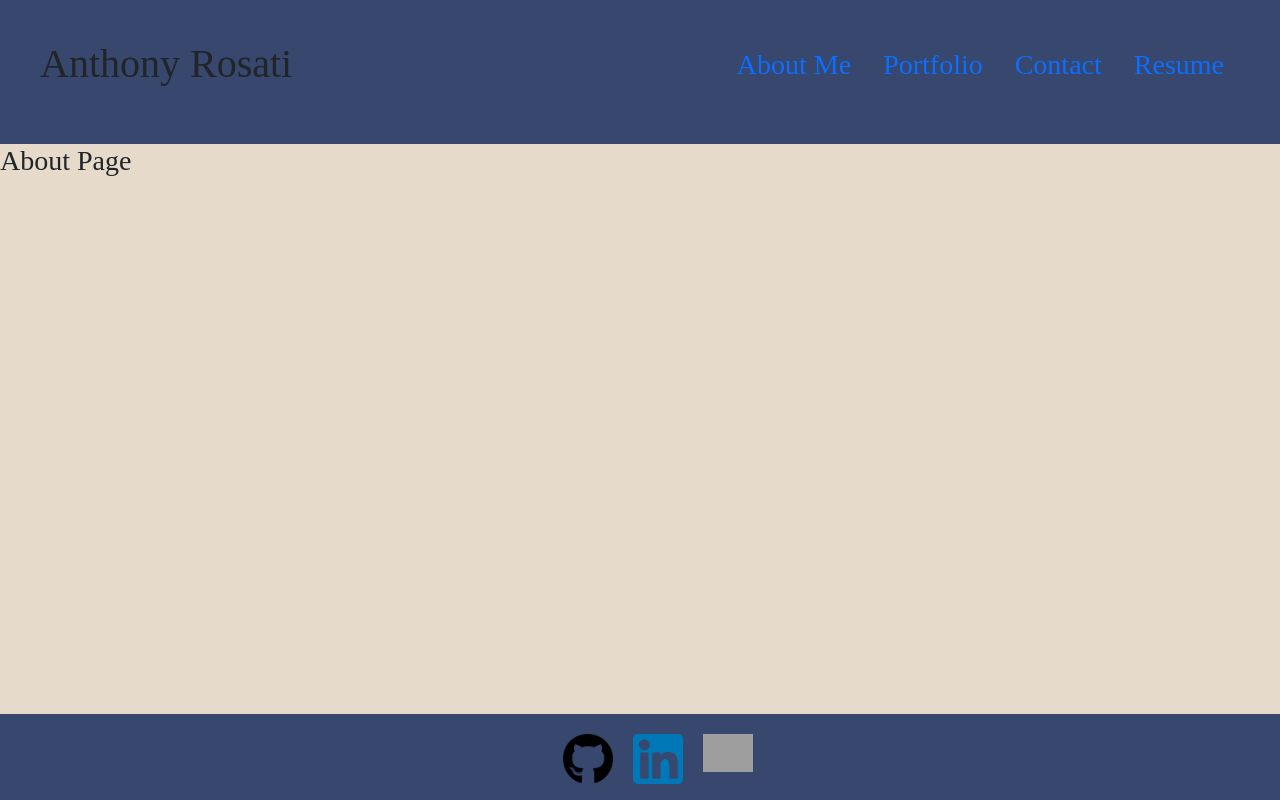
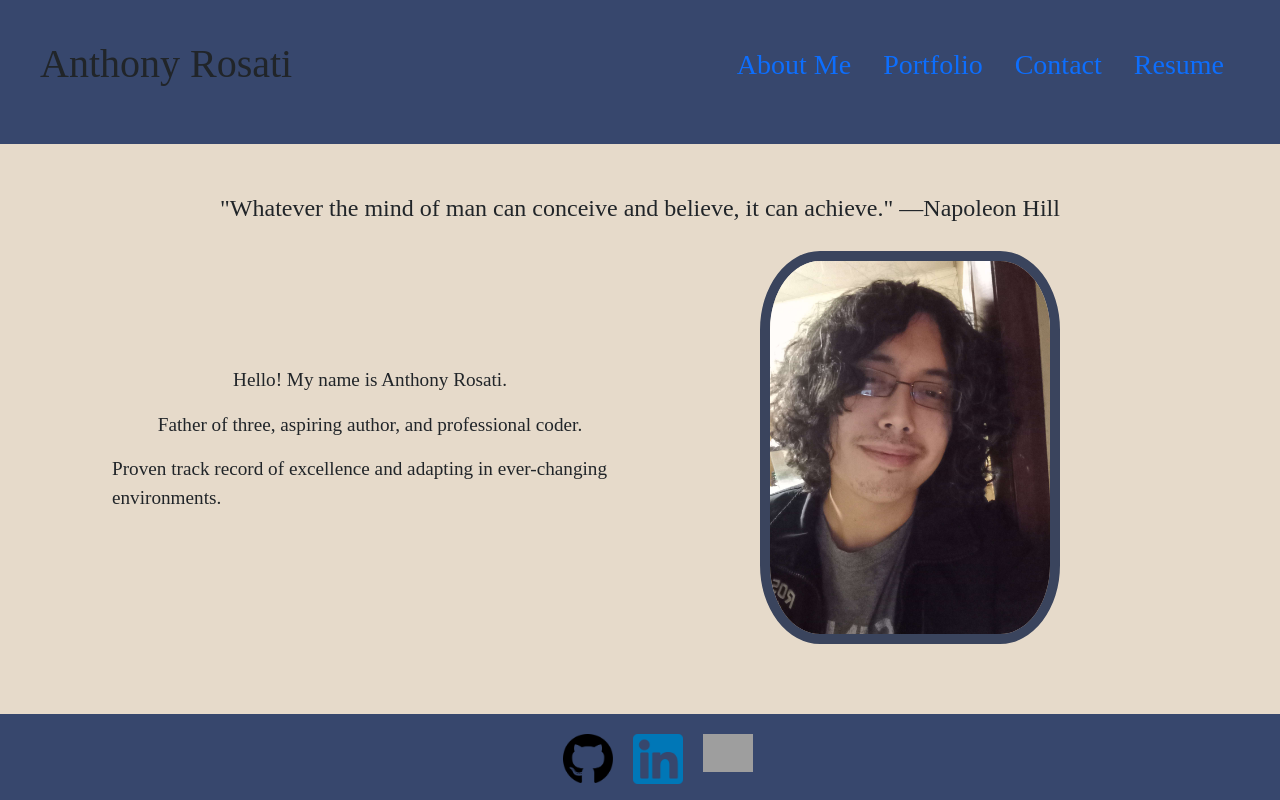
Before and after one commit to AnthonyRqqq/react-portfolio, a React (Vite) app: page / in a window 1280 px wide. Built offline with nearby package versions, Linux system fonts and the light colour scheme; grey boxes are pictures that could not be loaded.

Commit message:
Functionality and styling added to About page

```diff
--- a/src/App.css
+++ b/src/App.css
@@ -89,3 +89,38 @@ footer * {
 .contact-form button {
     background-color: #6785cc;
 }
+
+/* Sizing for profile picture on About page */
+.profile-picture {
+    max-width: 300px;
+    max-height: auto;
+    border: solid; color: #3A445D;
+    border-radius: 20%;
+    border-width: 10px;
+}
+
+/* Centers About me picture div */
+.about-me-picutre {
+    align-self: center;
+}
+
+.about-me {
+    margin-top: 50px;
+    margin-left: 100px;
+    margin-right: 100px
+}
+
+.about-subheader {
+    margin-bottom: 20px;
+}
+
+/* Centers text on About page */
+.about-me p {
+    display: flex;
+    justify-content: center;
+    font-size: larger;
+}
+
+.about-me-text {
+    align-self: center;
+}
--- a/src/pages/About.jsx
+++ b/src/pages/About.jsx
@@ -1,7 +1,24 @@
+import photo from '../assets/images/photo.jpg'
+
 export default function About() {
     return (
-        <div>
-            <h3>About Page</h3>
+        <div className='row about-me'>
+            <div className='d-flex justify-content-center about-subheader'>
+                <h4>"Whatever the mind of man can conceive and believe, it can achieve." —Napoleon Hill</h4>
+            </div>
+
+            <div className='col-6 d-flex about-me-text justify-content-center'>
+                <div>
+                    <p>Hello! My name is Anthony Rosati.</p>
+                    <p>Father of three, aspiring author, and professional coder.</p>
+                    <p>Proven track record of excellence and adapting in ever-changing environments.</p>
+                </div>
+            </div>
+
+            <div className='col-6 about-me-picture justify-content-center d-flex'>
+                <img src={photo} className='img-responsive profile-picture' alt='picture of Anthony Rosati' />
+            </div>
+
         </div>
     )
 }
--- a/src/pages/Resume.jsx
+++ b/src/pages/Resume.jsx
@@ -23,6 +23,7 @@ export default function Resume() {
                 </ul>
             </div>
 
+            {/* Back end skills list */}
             <div>
                 <h4>Back End Proficiences</h4>
                 <ul>
```
Also changed, not shown: src/assets/images/photo.jpg (added).
